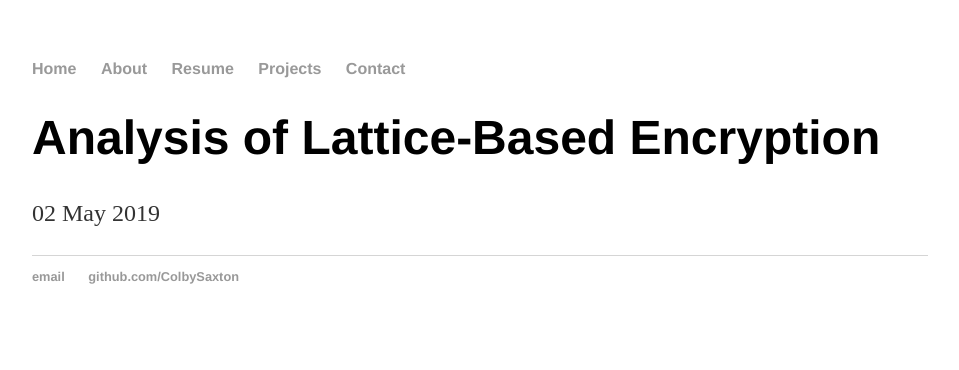
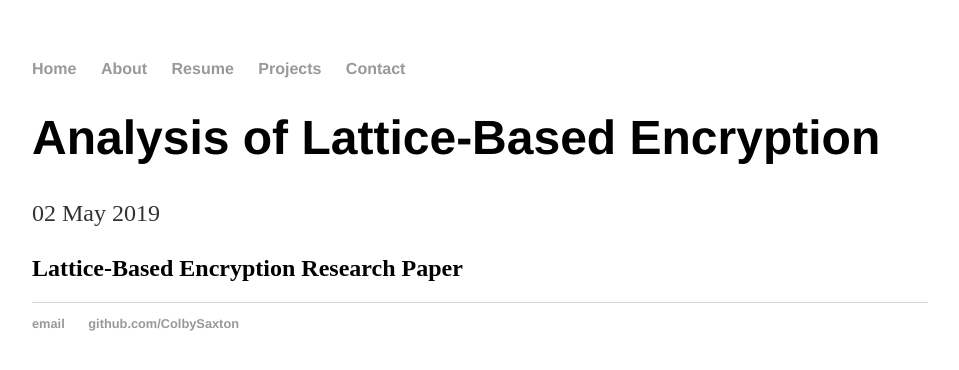
Before and after one commit to ColbySaxton/ColbySaxton.github.io, a Jekyll site: the page built from _posts/2019-05-4-Colby-Saxton-lattice.md, in a window 1280 px wide. Shown: the top 370 px of the page, without its empty margins (160-1119 px from the left). Built offline with Jekyll 4.4.1, drawn with Linux system fonts in a browser that asks for light colours.

Commit message:
added title to lattice based encryption paper.

```diff
--- a/_posts/2019-05-4-Colby-Saxton-lattice.md
+++ b/_posts/2019-05-4-Colby-Saxton-lattice.md
@@ -3,3 +3,5 @@ layout: post
 title: "Analysis of Lattice-Based Encryption"
 date: 2019-05-2
 ---
+Lattice-Based Encryption Research Paper
+---------------------------------------
```
